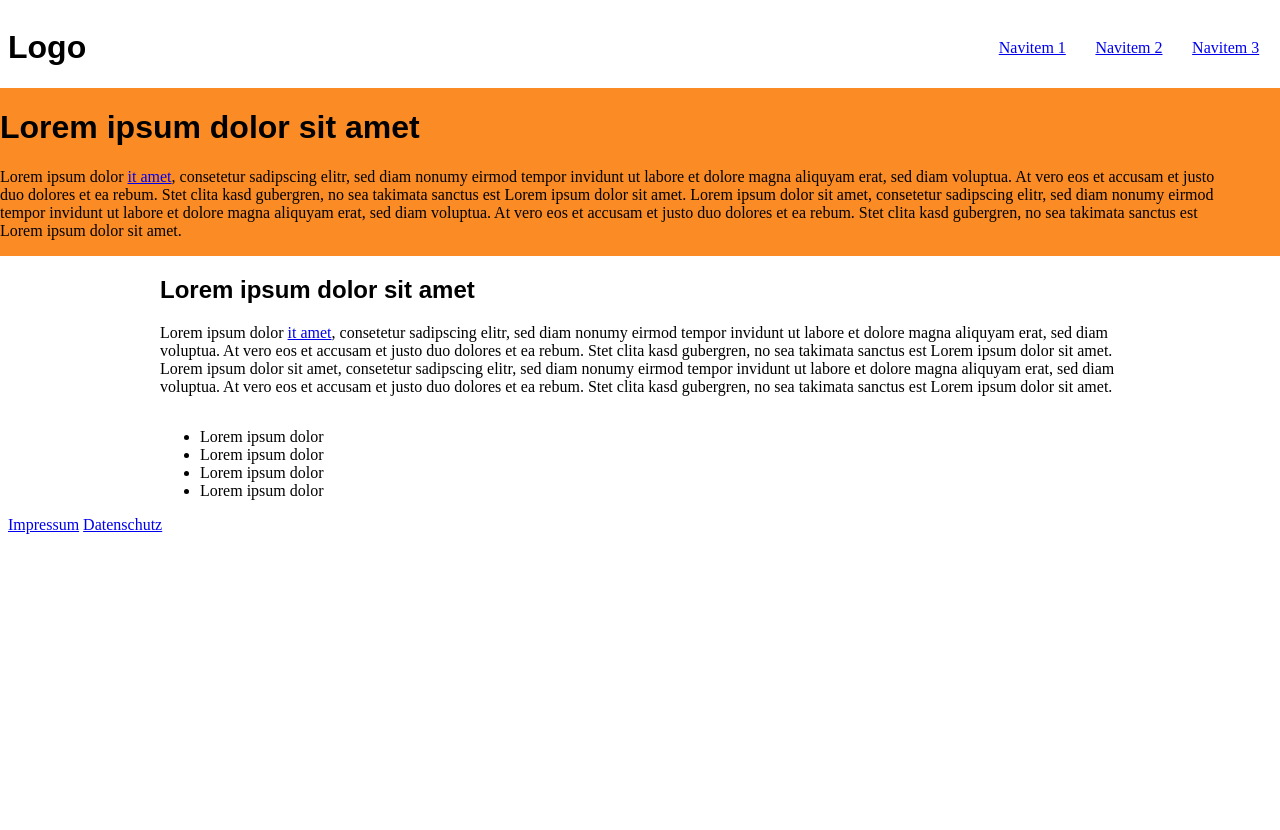
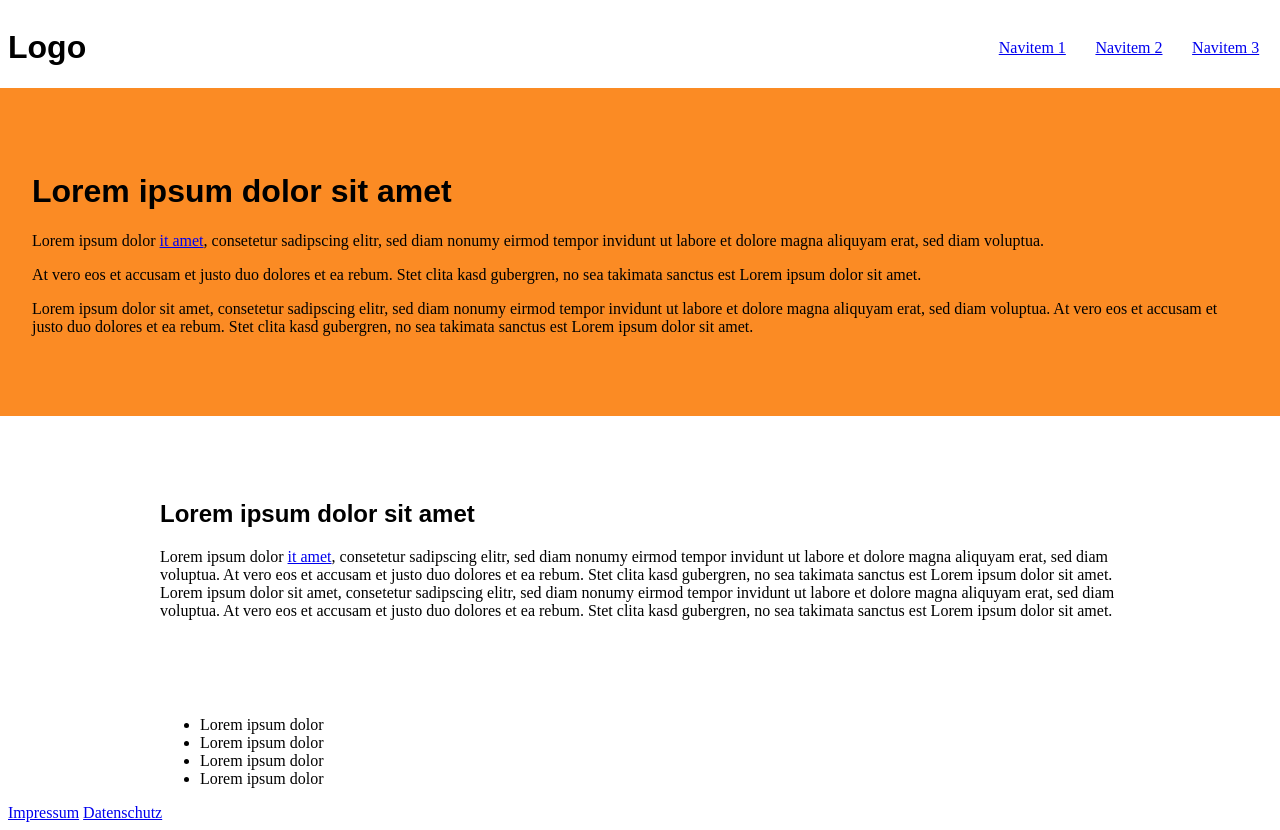
Before and after one commit to mxpalex/gitpod, a website: page index.html in a window 1280 px wide. Shown: the top 830 px of the page. Before the commit the page ends 800 px from the top, so only its background shows below. Drawn offline with nearby package versions, Linux system fonts and the light colour scheme; files that its build step writes are made by us from their sources; a web font is replaced by a local one.

Commit message:
Basic HTML and CSS

```diff
--- a/index.html
+++ b/index.html
@@ -41,10 +41,12 @@
   <div class="content__full-width hero">
     <div class="wrapper">
       <h1>Lorem ipsum dolor sit amet</h1>
-      <p>Lorem ipsum dolor <a href="#s">it amet</a>, consetetur sadipscing elitr, sed diam nonumy eirmod tempor invidunt ut labore et dolore magna aliquyam erat, sed diam voluptua. At vero eos et accusam et justo duo dolores et ea rebum. Stet clita kasd gubergren, no sea takimata sanctus est Lorem ipsum dolor sit amet. Lorem ipsum dolor sit amet, consetetur sadipscing elitr, sed diam nonumy eirmod tempor invidunt ut labore et dolore magna aliquyam erat, sed diam voluptua. At vero eos et accusam et justo duo dolores et ea rebum. Stet clita kasd gubergren, no sea takimata sanctus est Lorem ipsum dolor sit amet.</p>
+      <p>Lorem ipsum dolor <a href="#s">it amet</a>, consetetur sadipscing elitr, sed diam nonumy eirmod tempor invidunt ut labore et dolore magna aliquyam erat, sed diam voluptua.</p>
+      <p>At vero eos et accusam et justo duo dolores et ea rebum. Stet clita kasd gubergren, no sea takimata sanctus est Lorem ipsum dolor sit amet.</p>
+      <p>Lorem ipsum dolor sit amet, consetetur sadipscing elitr, sed diam nonumy eirmod tempor invidunt ut labore et dolore magna aliquyam erat, sed diam voluptua. At vero eos et accusam et justo duo dolores et ea rebum. Stet clita kasd gubergren, no sea takimata sanctus est Lorem ipsum dolor sit amet.</p>
     </div>
   </div>
-  <div class="content__boxed">
+  <div class="content__boxed region">
     <h2>Lorem ipsum dolor sit amet</h2>
     <p>Lorem ipsum dolor <a href="#s">it amet</a>, consetetur sadipscing elitr, sed diam nonumy eirmod tempor invidunt ut labore et dolore magna aliquyam erat, sed diam voluptua. At vero eos et accusam et justo duo dolores et ea rebum. Stet clita kasd gubergren, no sea takimata sanctus est Lorem ipsum dolor sit amet. Lorem ipsum dolor sit amet, consetetur sadipscing elitr, sed diam nonumy eirmod tempor invidunt ut labore et dolore magna aliquyam erat, sed diam voluptua. At vero eos et accusam et justo duo dolores et ea rebum. Stet clita kasd gubergren, no sea takimata sanctus est Lorem ipsum dolor sit amet.</p>
   </div>
--- a/source/stylesheets/style.scss
+++ b/source/stylesheets/style.scss
@@ -33,10 +33,17 @@ h1, h2, h3, h4, h5, h6 {
 .hero {
     padding-inline: 2vw;
     background-color: $tertiary-color;
+    padding-block: clamp(3.75rem, 4rem, 5.625rem);
 }
+
+.region {
+    padding-top: clamp(3.75rem, 4rem, 5.625rem);
+    padding-bottom: clamp(3.75rem, 4rem, 5.625rem);
+  }
 
 .wrapper {
     width: clamp(16rem, 95vw, 85rem);
+    margin-inline: auto;
 }
 
 .content__full-width{
```
